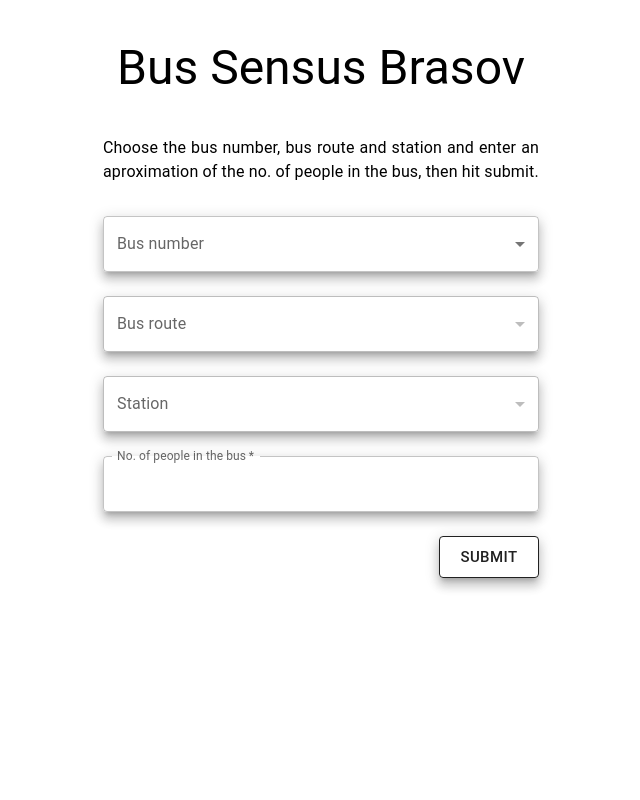
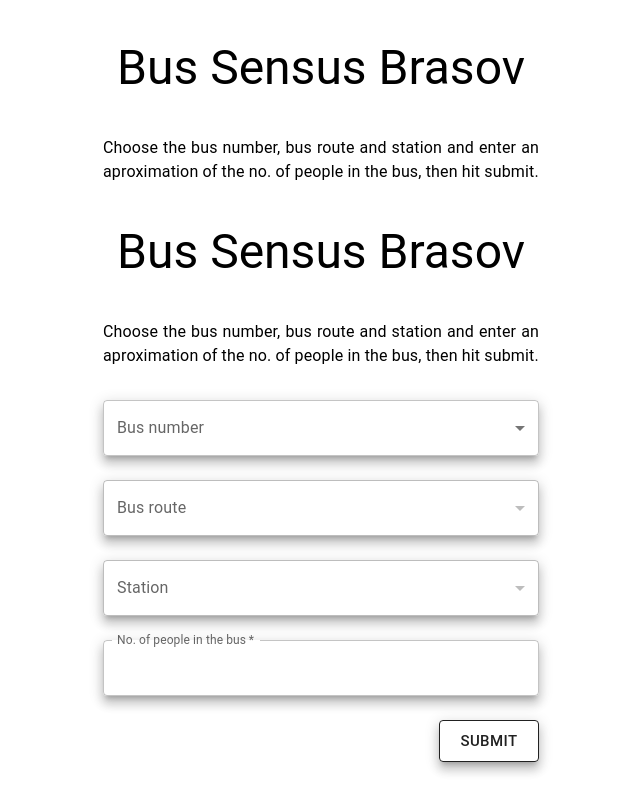
Before and after one commit to Geocodlea/bus-sensus-brasov, a React (Create React App) app: page / in a window 1280 px wide. Shown: the whole page, without its empty margins (319-959 px from the left). Built offline with nearby package versions, Linux system fonts and the light colour scheme.

Commit message:
form submit

```diff
--- a/src/Form.js
+++ b/src/Form.js
@@ -9,6 +9,7 @@ import {
   FormControl,
   MenuItem,
   LinearProgress,
+  Typography,
 } from "@mui/material";
 import api from "./data";
 import dateNow from "./dateNow";
@@ -49,11 +50,33 @@ export default function Form() {
     } else {
       setIsErrorPeople(false);
     }
+
+    // event.preventDefault();
+    // fetch('/', {
+    //  method: 'post',
+    //  headers: {'Content-Type':'application/json'},
+    //  body: {
+    //   "bus_number": busNumber,
+    //   "bus_route": busRoute,
+    //   "station": station,
+    //   "people": people,
+    //   "date": dateNow
+    //  }
+    // });
+
     console.log(people);
     console.log(dateNow);
   };
 
   return (
+    <Box sx={{ width: 1, maxWidth: 500 }}>
+      <Typography variant="h3" gutterBottom align="center" m={[3, 5]}>
+        Bus Sensus Brasov
+      </Typography>
+      <Typography variant="body1" align="justify" m={[2, 4]}>
+        Choose the bus number, bus route and station and enter an aproximation
+        of the no. of people in the bus, then hit submit.
+      </Typography>
       <Box m={[2, 4]}>
         <Paper elevation={8} sx={{ mb: 3 }}>
           <FormControl fullWidth>
@@ -144,5 +167,6 @@ export default function Form() {
           </Paper>
         </Box>
       </Box>
+    </Box>
   );
 }
```
Lines whose indentation alone changed are shown as unchanged.
